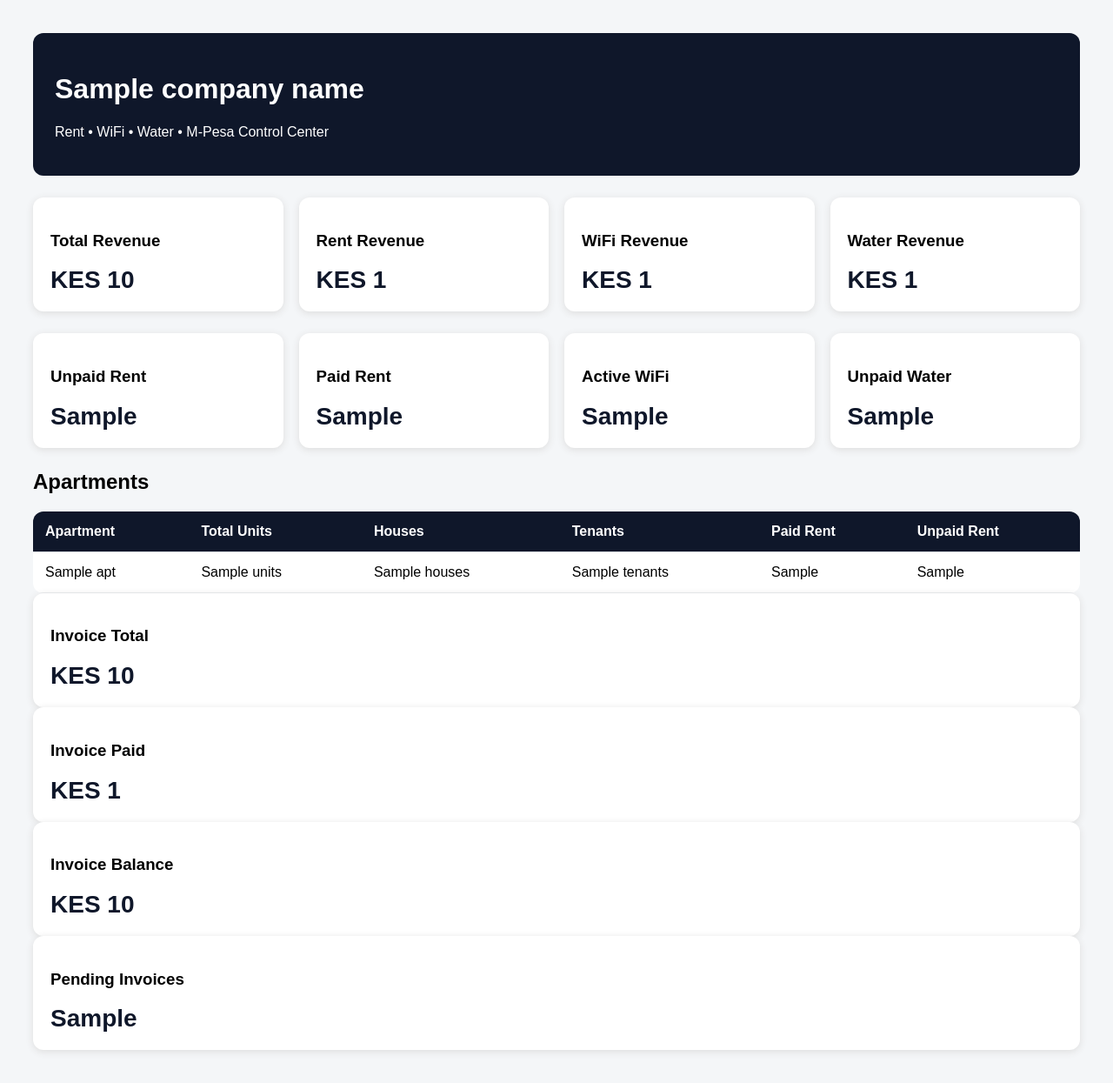
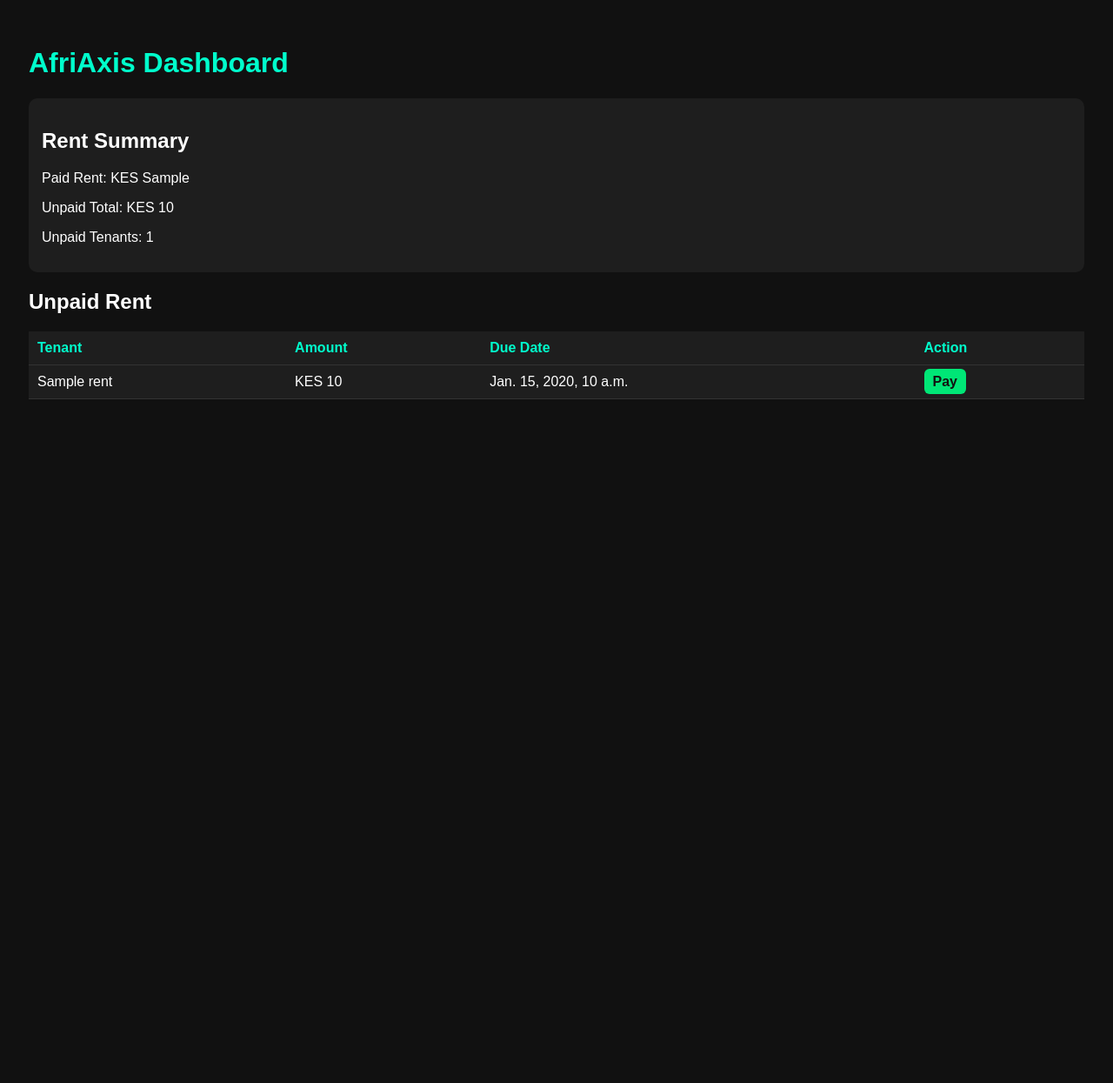
Before and after one commit to pascalnjosh/AfriAxis-Group, a Django app: template templates/dashboard.html in a window 1280 px wide. Shown: the whole page at 87% size. After the commit the page ends 459 px from the top, so only its background shows below. Run offline with Django 5.2, Linux system fonts and the light colour scheme; the template is opened without the code that fills it: most values are stand-ins (such as "Sample title", 1, 10 or a date in 2020).

Commit message:
fix dashboard rendering on production

```diff
--- a/core/settings.py
+++ b/core/settings.py
@@ -149,3 +149,9 @@ def create_admin_once(request):
 
 
     return HttpResponse("Admin created successfully. REMOVE THIS ROUTE NOW.")
+import os
+
+TEMPLATES = [
+    {
+        'BACKEND': 'django.template.backends.django.DjangoTemplates',
+        'DIRS': [os.path.join(BASE_DIR, 'templates')],
--- a/payments/urls.py
+++ b/payments/urls.py
@@ -1,6 +1,8 @@
 from django.urls import path
-from .views import dashboard
+from .views import dashboard, rent_payment_page, rent_callback
 
 urlpatterns = [
     path("", dashboard, name="dashboard"),
+    path("rent/<int:rent_id>/pay/", rent_payment_page, name="rent_payment_page"),
+    path("rent/callback/", rent_callback, name="rent_callback"),
 ]
--- a/templates/dashboard.html
+++ b/templates/dashboard.html
@@ -1,148 +1,50 @@
 <!DOCTYPE html>
 <html>
 <head>
-    <title>AfriAxis Group Dashboard</title>
+    <title>AfriAxis Dashboard</title>
     <style>
-        body {
-            font-family: Arial, sans-serif;
-            background: #f4f6f8;
-            padding: 30px;
-        }
-        .header {
-            background: #0f172a;
-            color: white;
-            padding: 25px;
-            border-radius: 12px;
-            margin-bottom: 25px;
-        }
-        .grid {
-            display: grid;
-            grid-template-columns: repeat(4, 1fr);
-            gap: 18px;
-            margin-bottom: 25px;
-        }
-        .card {
-            background: white;
-            padding: 20px;
-            border-radius: 12px;
-            box-shadow: 0 2px 8px #ddd;
-        }
-        .value {
-            font-size: 28px;
-            font-weight: bold;
-            color: #0f172a;
-        }
-        table {
-            width: 100%;
-            background: white;
-            border-collapse: collapse;
-            border-radius: 12px;
-            overflow: hidden;
-        }
-        th, td {
-            padding: 14px;
-            border-bottom: 1px solid #e5e7eb;
-            text-align: left;
-        }
-        th {
-            background: #0f172a;
-            color: white;
-        }
+        body { font-family: Arial; background:#111; color:white; padding:25px; }
+        h1 { color:#00ffcc; }
+        .card { background:#1e1e1e; padding:15px; margin:10px 0; border-radius:10px; }
+        table { width:100%; border-collapse:collapse; background:#1e1e1e; }
+        th, td { padding:10px; border-bottom:1px solid #333; text-align:left; }
+        th { color:#00ffcc; }
+        a { color:#00ffcc; }
+        .btn { background:#00e676; color:#111; padding:6px 10px; border-radius:6px; text-decoration:none; font-weight:bold; }
     </style>
 </head>
 <body>
 
-<div class="header">
-    <h1>{{ company_name }}</h1>
-    <p>Rent • WiFi • Water • M-Pesa Control Center</p>
+<h1>AfriAxis Dashboard</h1>
+
+<div class="card">
+    <h2>Rent Summary</h2>
+    <p>Paid Rent: KES {{ rent_revenue }}</p>
+    <p>Unpaid Total: KES {{ unpaid_total }}</p>
+    <p>Unpaid Tenants: {{ unpaid_rent_count }}</p>
 </div>
 
-<div class="grid">
-    <div class="card">
-        <h3>Total Revenue</h3>
-        <div class="value">KES {{ grand_total }}</div>
-    </div>
-
-    <div class="card">
-        <h3>Rent Revenue</h3>
-        <div class="value">KES {{ total_rent_revenue }}</div>
-    </div>
-
-    <div class="card">
-        <h3>WiFi Revenue</h3>
-        <div class="value">KES {{ total_wifi_revenue }}</div>
-    </div>
-
-    <div class="card">
-        <h3>Water Revenue</h3>
-        <div class="value">KES {{ total_water_revenue }}</div>
-    </div>
-</div>
-
-<div class="grid">
-    <div class="card">
-        <h3>Unpaid Rent</h3>
-        <div class="value">{{ unpaid_rents }}</div>
-    </div>
-
-    <div class="card">
-        <h3>Paid Rent</h3>
-        <div class="value">{{ paid_rents }}</div>
-    </div>
-
-    <div class="card">
-        <h3>Active WiFi</h3>
-        <div class="value">{{ active_wifi }}</div>
-    </div>
-
-    <div class="card">
-        <h3>Unpaid Water</h3>
-        <div class="value">{{ unpaid_water }}</div>
-    </div>
-</div>
-
-<h2>Apartments</h2>
+<h2>Unpaid Rent</h2>
 
 <table>
-    <tr>
-        <th>Apartment</th>
-        <th>Total Units</th>
-        <th>Houses</th>
-        <th>Tenants</th>
-        <th>Paid Rent</th>
-        <th>Unpaid Rent</th>
-    </tr>
+<tr>
+    <th>Tenant</th>
+    <th>Amount</th>
+    <th>Due Date</th>
+    <th>Action</th>
+</tr>
 
-    {% for apt in apartments %}
-    <tr>
-        <td>{{ apt.name }}</td>
-        <td>{{ apt.units }}</td>
-        <td>{{ apt.houses }}</td>
-        <td>{{ apt.tenants }}</td>
-        <td>{{ apt.paid_rent }}</td>
-        <td>{{ apt.unpaid_rent }}</td>
-    </tr>
-    {% endfor %}
+{% for rent in unpaid_rents %}
+<tr>
+    <td>{{ rent.tenant_name }}</td>
+    <td>KES {{ rent.amount }}</td>
+    <td>{{ rent.due_date }}</td>
+    <td><a class="btn" href="/payments/rent/{{ rent.id }}/pay/">Pay</a></td>
+</tr>
+{% empty %}
+<tr><td colspan="4">No unpaid rent</td></tr>
+{% endfor %}
 </table>
 
 </body>
 </html>
-<div class="card">
-    <h3>Invoice Total</h3>
-    <div class="value">KES {{ invoice_total }}</div>
-</div>
-
-<div class="card">
-    <h3>Invoice Paid</h3>
-    <div class="value">KES {{ invoice_paid }}</div>
-</div>
-
-<div class="card">
-    <h3>Invoice Balance</h3>
-    <div class="value">KES {{ invoice_balance }}</div>
-</div>
-
-<div class="card">
-    <h3>Pending Invoices</h3>
-    <div class="value">{{ pending_invoices }}</div>
-</div>
```
Also changed, not shown: core/urls.py (+6 -1 lines), core/views.py (added, +53 -0 lines), payments/admin.py (+10 -12 lines), payments/management/commands/generate_monthly_rent.py (added, +34 -0 lines), payments/management/commands/import_tenants.py (added, +53 -0 lines), payments/models.py (+26 -44 lines), payments/views.py (+10 -75 lines), templates/rent_payment.html (added, +28 -0 lines), payments/migrations/0001_initial.py.
